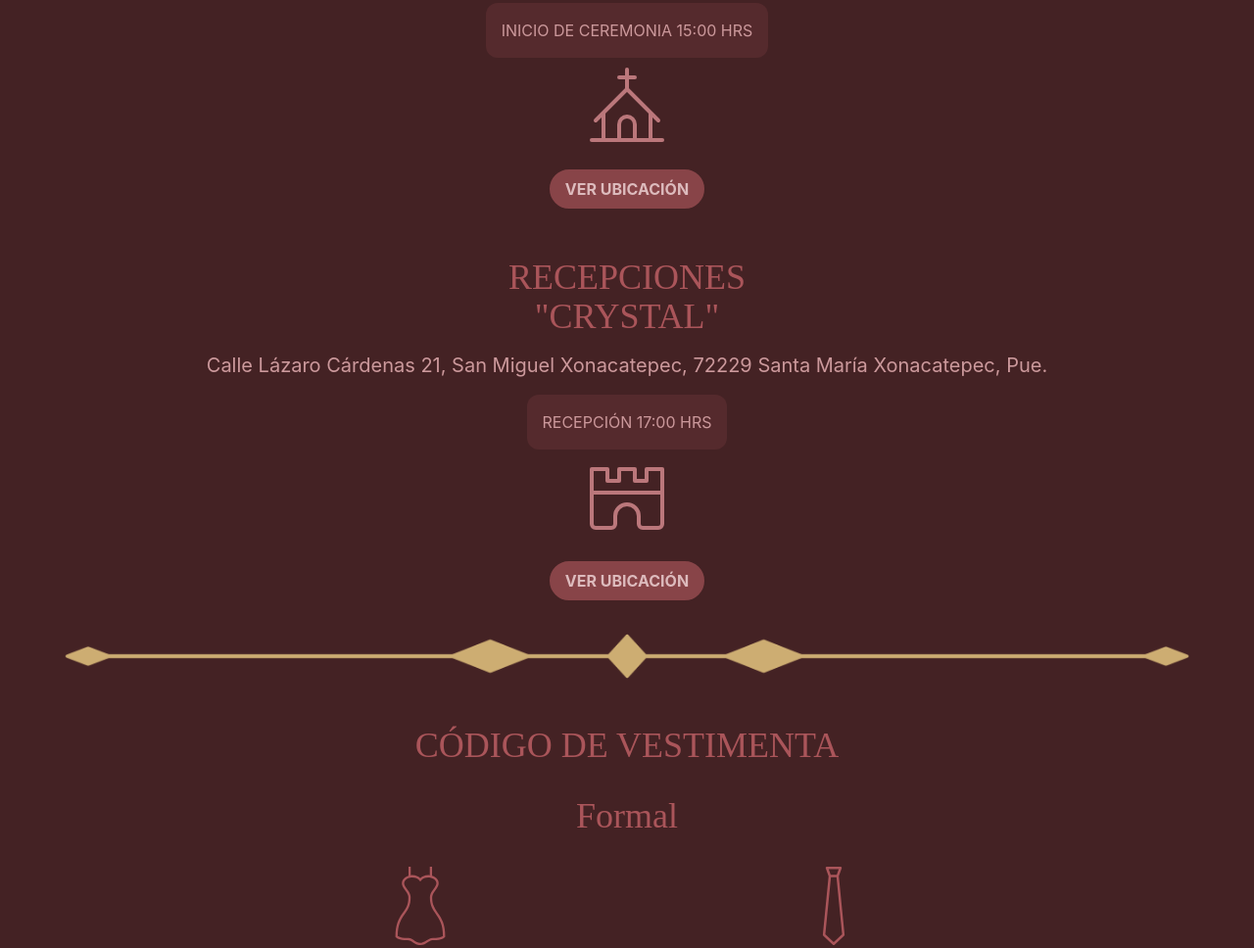
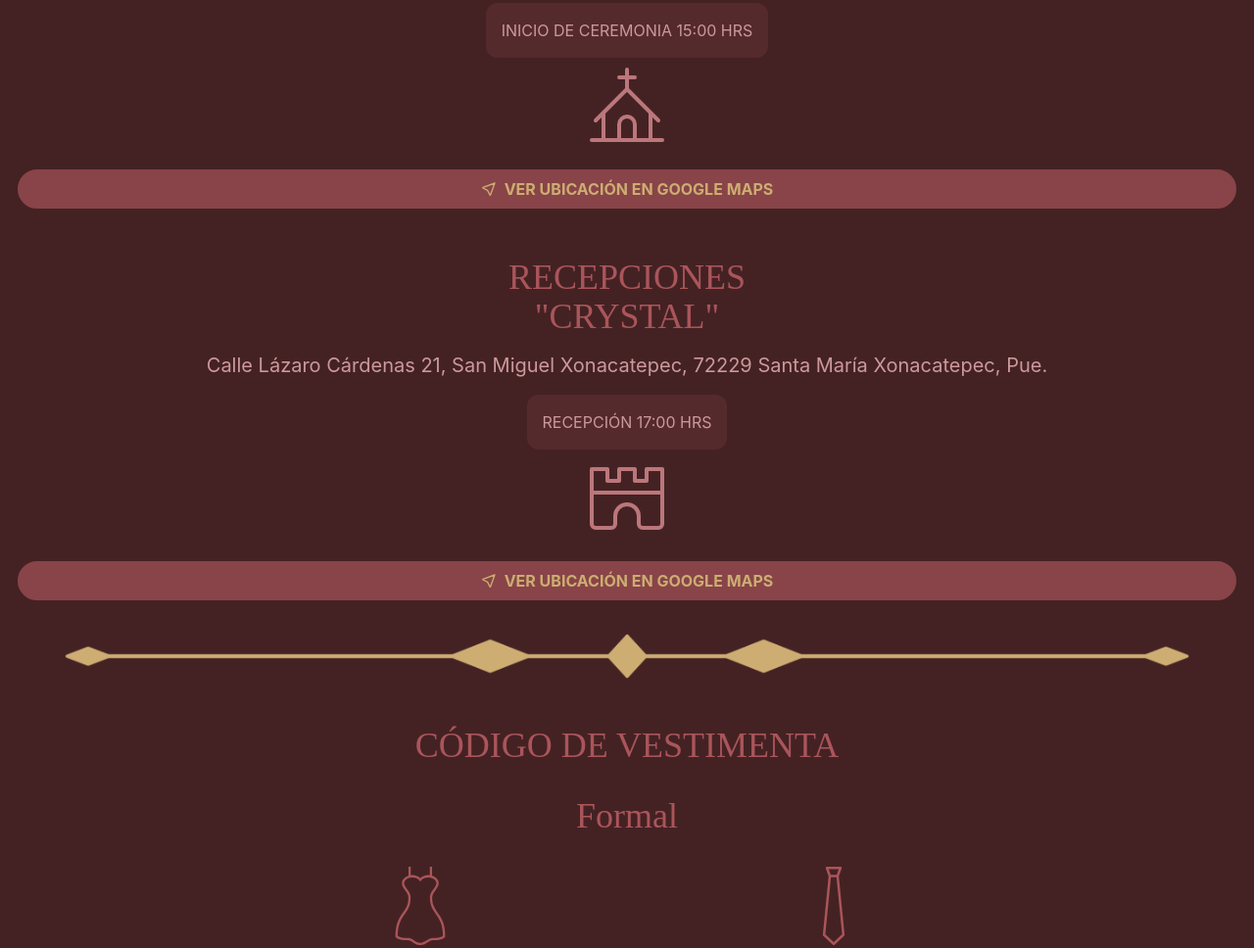
Before and after one commit to ZomCode/invitacion-xv-daniela, an Astro site: page / in a window 1280 px wide. Shown: the part 4104-5072 px from the top of the page at 98% size. Built offline with nearby package versions, Linux system fonts and the light colour scheme; Astro itself is replaced by a stand-in of ours; a web font is replaced by a local one.

Commit message:
Modify style of button link location

```diff
--- a/src/components/BtnLocation.astro
+++ b/src/components/BtnLocation.astro
@@ -1,24 +1,18 @@
 ---
+import IconLocation from '@/assets/icon-location.astro'
+
 interface Props {
     link?: string;
 }
 
 const link = Astro.props.link
 ---
-
-<!-- <a
-    href={link}
+<a
+    href={ link }
     target="_blank"
     referrerpolicy="no-referrer"
-    class="text-dusty-rose-200 font-bold bg-dusty-rose-300/25 backdrop-blur-md px-4 py-2 rounded-full m-4"
+    class="flex items-center justify-center gap-2 w-full text-golden font-bold hover:bg-dusty-rose-500 active:bg-dusty-rose-500 bg-dusty-rose-600 border-2 border-dusty-rose-800 px-4 py-2 rounded-full m-4"
 >
-    VER UBICACIÓN
-</a> -->
-<a
-    href={link}
-    target="_blank"
-    referrerpolicy="no-referrer"
-    class="text-dusty-rose-200 font-bold bg-dusty-rose-600 border-2 border-dusty-rose-800 px-4 py-2 rounded-full m-4"
->
-    VER UBICACIÓN
+    <IconLocation class:list={"w-4 text-golden"}/>
+    VER UBICACIÓN EN GOOGLE MAPS
 </a>
```
